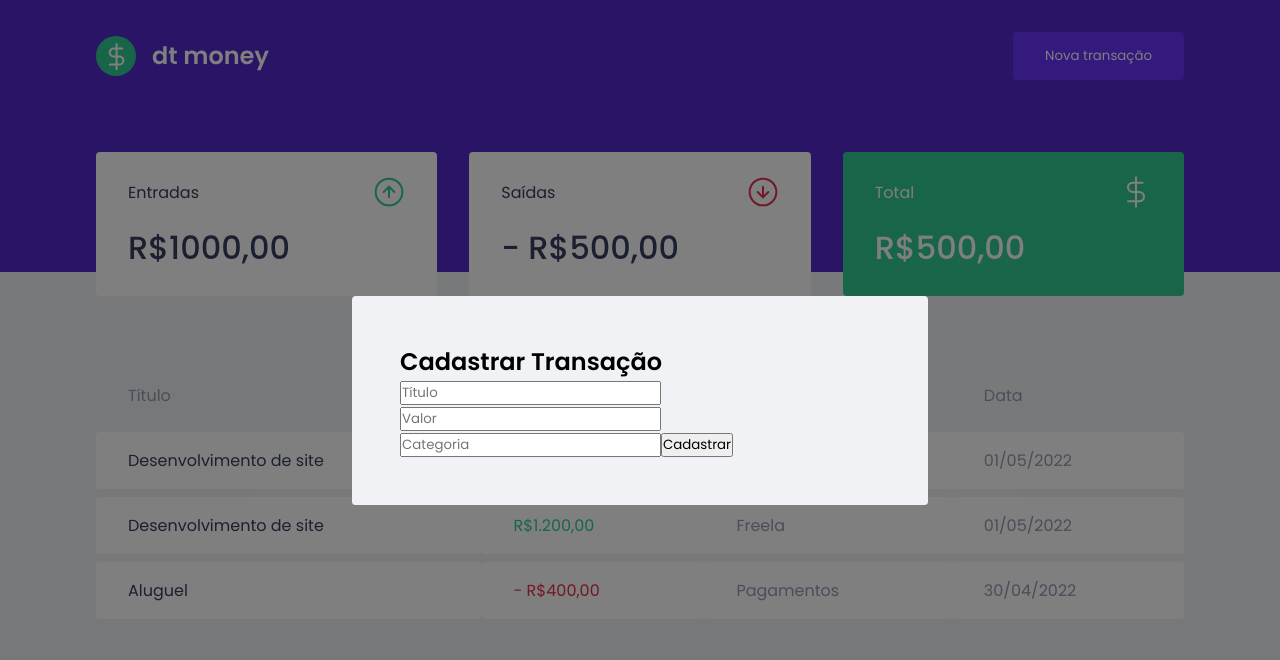
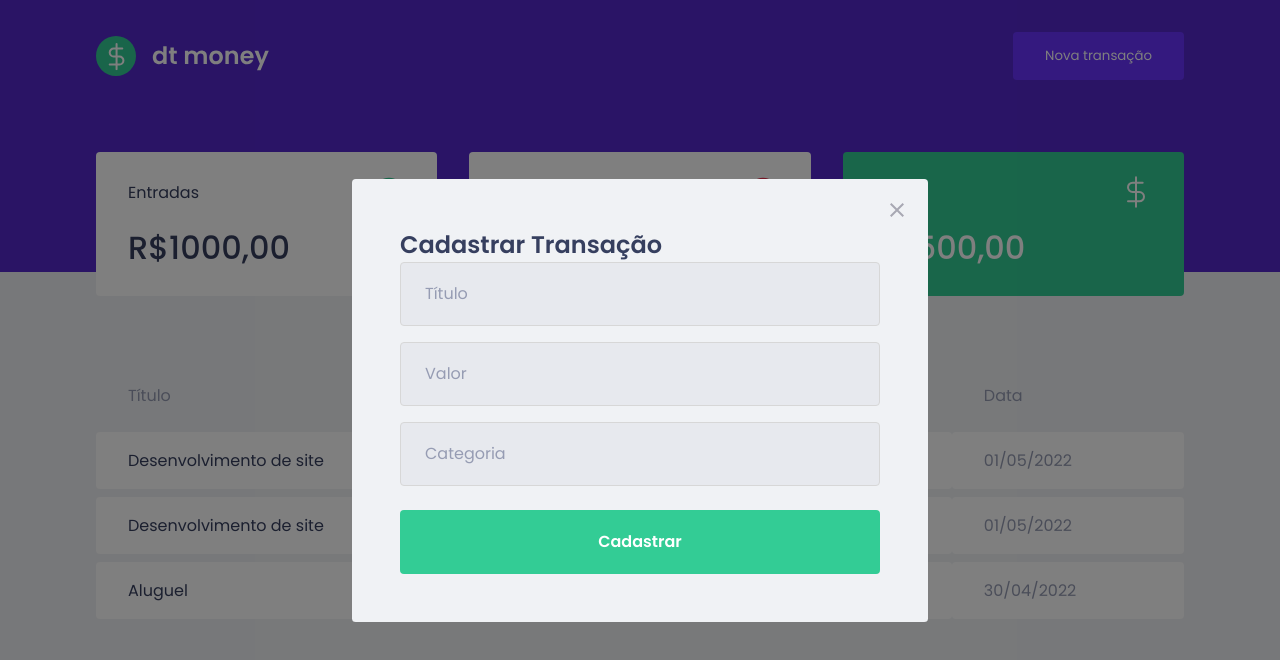
Before and after one commit to Anderson026/dtmoney, a React (Create React App) app: page / in a window 1280 px wide. Both pictures are taken after a click on the button "Nova transação". Shown: the top 660 px of the page. Built offline with nearby package versions, Linux system fonts and the light colour scheme; no server answers; what miragejs would draw is missing.

Commit message:
Estilizando modal

```diff
--- a/src/components/NewTransactionModal/index.tsx
+++ b/src/components/NewTransactionModal/index.tsx
@@ -1,5 +1,6 @@
 import Modal from "react-modal";
 import { Container } from "./styles";
+import closeImg from "../../assets/close.svg";
 
 interface NewTranssactionModalProps {
   isOpen: boolean;
@@ -14,6 +15,13 @@
       overlayClassName="react-modal-overlay"
       className="react-modal-content"
     >
+
+    <button
+      type="button"
+      onClick={onRequestClose}
+      className="react-modal-close">
+      <img src={closeImg} alt="Fechar modal" />
+    </button>
       <Container>
         <h2>Cadastrar Transação</h2>
 
--- a/src/components/NewTransactionModal/styles.ts
+++ b/src/components/NewTransactionModal/styles.ts
@@ -1,3 +1,50 @@
 import styled from "styled-components";
 
-export const Container = styled.form ``;
+export const Container = styled.form `
+  h2 {
+    color: var(--text-title);
+    font-size: 1.5rem;
+    margin-botton: 2rem;
+  }
+
+  input {
+    width: 100%;
+    padding: 0 1.5rem;
+    height: 4rem;
+    border-radius: 0.25rem;
+
+    border: 1px solid #d7d7d7;
+    background: #e7e9ee;
+
+    font-weight: 400;
+    font-size: 1rem;
+
+    &::placeholder {
+      color: var(--text-body);
+    }
+
+    & + input {
+      margin-top: 1rem;
+    }
+
+  }
+
+  button[type="submit"] {
+    width: 100%;
+    padding: 0 1.5rem;
+    height: 4rem;
+    background: var(--green);
+    color: #FFF;
+    border-radius: 0.25rem;
+    border: 0;
+    font-size: 1rem;
+    margin-top: 1.5rem;
+    font-weight: 600;
+
+    transition: filter 0.2s;
+
+    &:hover {
+      filter: brightness(0.9);
+    }
+  }
+`;
--- a/src/styles/global.ts
+++ b/src/styles/global.ts
@@ -77,4 +77,18 @@
     position: relative;
     border-radius: 0.24rem;
   }
+
+  .react-modal-close {
+    position: absolute;
+    right: 1.5rem;
+    top: 1.5rem;
+    border: 0;
+    background: transparent;
+
+    transition: filter 0.2s;
+
+    &:hover {
+      filter: brightness(0.8);
+    }
+  }
 `
```
